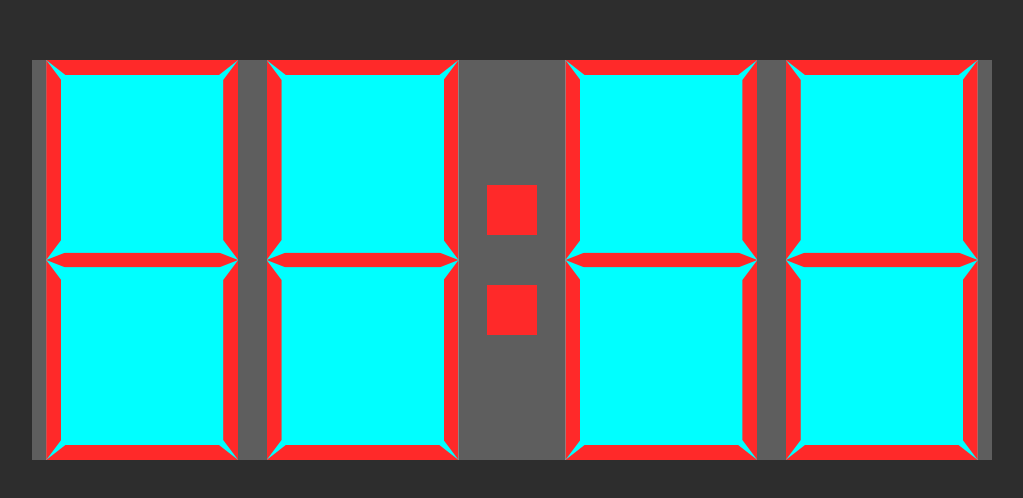
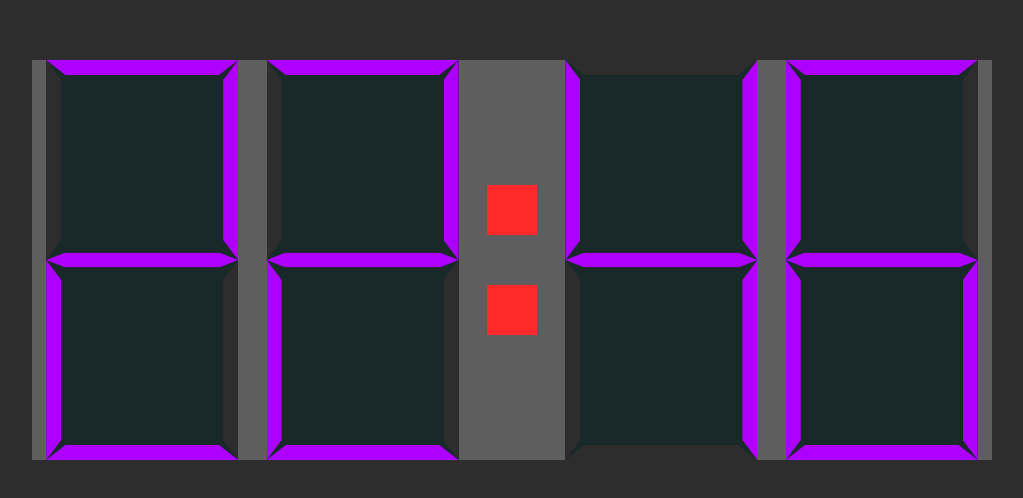
Before and after one commit to lucas38460/Horloge_project, a website built with Vite: page index.html in a window 1280 px wide. Shown: the part 148-646 px from the top of the page, without its empty margins (128-1151 px from the left). Built offline with nearby package versions, Linux system fonts and the light colour scheme.

Commit message:
finished

```diff
--- a/index.html
+++ b/index.html
@@ -9,44 +9,44 @@
   <body>
     <div id="clock">
       <div class="huit">
-        <div class="tile top"></div>
-        <div class="tile top-left"></div>
-        <div class="tile top-right"></div>
-        <div class="tile middle"></div>
-        <div class="tile bottom-left"></div>
-        <div class="tile bottom-right"></div>
-        <div class="tile bottom"></div>
+        <div class="tile top H02356789"></div>
+        <div class="tile top-left H045689"></div>
+        <div class="tile top-right H01234789"></div>
+        <div class="tile middle H2345689"></div>
+        <div class="tile bottom-left H0268"></div>
+        <div class="tile bottom-right H013456789"></div>
+        <div class="tile bottom H0235689"></div>
       </div>
       <div class="huit">
-        <div class="tile top"></div>
-        <div class="tile top-left"></div>
-        <div class="tile top-right"></div>
-        <div class="tile middle"></div>
-        <div class="tile bottom-left"></div>
-        <div class="tile bottom-right"></div>
-        <div class="tile bottom"></div>
+        <div class="tile top H02356789"></div>
+        <div class="tile top-left H045689"></div>
+        <div class="tile top-right H01234789"></div>
+        <div class="tile middle H2345689"></div>
+        <div class="tile bottom-left H0268"></div>
+        <div class="tile bottom-right H013456789"></div>
+        <div class="tile bottom H0235689"></div>
       </div>
       <div id="points">
         <div class="point"></div>
         <div class="point"></div>
       </div>
       <div class="huit">
-        <div class="tile top"></div>
-        <div class="tile top-left"></div>
-        <div class="tile top-right"></div>
-        <div class="tile middle"></div>
-        <div class="tile bottom-left"></div>
-        <div class="tile bottom-right"></div>
-        <div class="tile bottom"></div>
+        <div class="tile top H02356789"></div>
+        <div class="tile top-left H045689"></div>
+        <div class="tile top-right H01234789"></div>
+        <div class="tile middle H2345689"></div>
+        <div class="tile bottom-left H0268"></div>
+        <div class="tile bottom-right H013456789"></div>
+        <div class="tile bottom H0235689"></div>
       </div>
       <div class="huit">
-        <div class="tile top"></div>
-        <div class="tile top-left"></div>
-        <div class="tile top-right"></div>
-        <div class="tile middle"></div>
-        <div class="tile bottom-left"></div>
-        <div class="tile bottom-right"></div>
-        <div class="tile bottom"></div>
+        <div class="tile top H02356789"></div>
+        <div class="tile top-left H045689"></div>
+        <div class="tile top-right H01234789"></div>
+        <div class="tile middle H2345689"></div>
+        <div class="tile bottom-left H0268"></div>
+        <div class="tile bottom-right H013456789"></div>
+        <div class="tile bottom H0235689"></div>
       </div>
     </div>
     <script type="module" src="/main.js"></script>
--- a/main.js
+++ b/main.js
@@ -1,13 +1,9 @@
-
-
-const huits = document.querySelectorAll('.huit');
+const huits = document.querySelectorAll(".huit");
 
 let minutes = 24;
 let secondes = 0;
 
-
-
-const timer = setInterval(()=>{
+const timer = setInterval(() => {
   let tmp = "";
   if (minutes < 10) {
     tmp += "0" + minutes;
@@ -15,7 +11,7 @@ const timer = setInterval(()=>{
     tmp += minutes;
   }
   if (secondes < 10) {
-    tmp += "0" + secondes
+    tmp += "0" + secondes;
   } else {
     tmp += secondes;
   }
@@ -23,16 +19,24 @@ const timer = setInterval(()=>{
   for (let i = 0; i < huits.length; i++) {
     const huit = huits[i];
     const number = tmp[i];
+    for (const tile of huit.children) {
+      tile.classList.remove("on");
+      tile.classList.add("off");
+      if (tile.classList[2].includes(number)) {
+        tile.classList.remove("off");
+        tile.classList.add("on");
+      }
+    }
   }
 
   if (secondes === 0) {
     if (minutes === 0) {
       clearInterval(timer);
     } else {
-      minutes --;
+      minutes--;
       secondes = 59;
     }
   } else {
-    secondes --;
+    secondes--;
   }
-}, 1);
+}, 100);
--- a/style.css
+++ b/style.css
@@ -19,15 +19,22 @@ body {
 }
 
 .tile {
-  background-color: #ff2929;
   width: 100%;
   height: 15px;
+}
+
+.on {
+  background-color: rgb(174, 0, 255);
+}
+
+.off {
+  background-color: #2d2d2d;
 }
 
 .huit {
   width: 20%;
   height: 100%;
-  background-color: aqua;
+  background-color: rgb(25, 41, 41);
   position: relative;
 }
 
```
